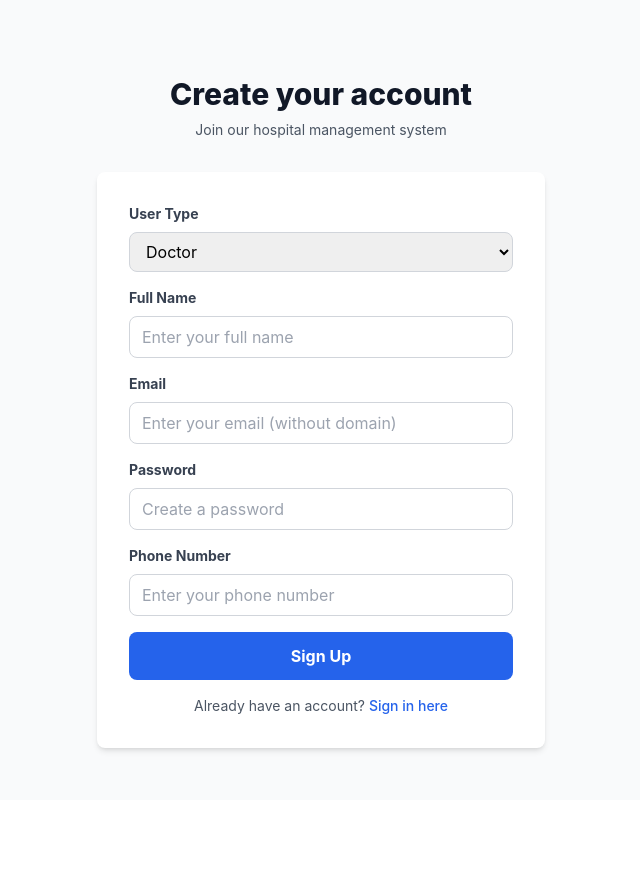
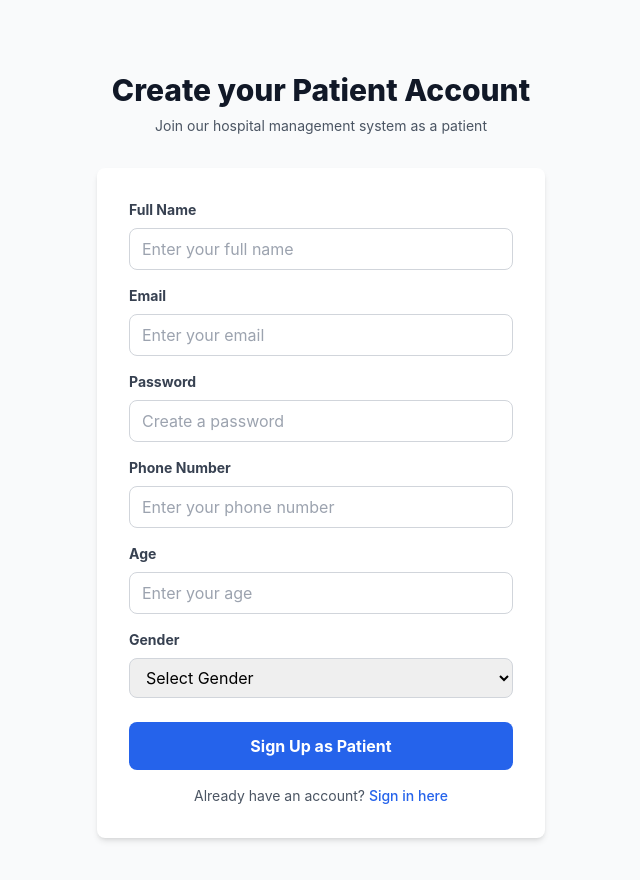
Before and after one commit to farazz1/Hospital-Appointment-and-Billing-System, a React (Create React App) app in the folder frontend/: page /signup in a window 1280 px wide. Shown: the top 880 px of the page, without its empty margins (319-959 px from the left). Before the commit the page ends 800 px from the top, so only its background shows below. Built offline with nearby package versions, Linux system fonts and the light colour scheme.

Commit message:
made it so that only patients can register/signup on signup page

```diff
--- a/frontend/src/pages/signup.js
+++ b/frontend/src/pages/signup.js
@@ -10,7 +10,7 @@ const Signup = () => {
     phone: "",
     age: "",
     gender: "",
-    userType: "doctor"
+    userType: "patient" // Set default to patient only
   });
   const [message, setMessage] = useState("");
   const [loading, setLoading] = useState(false);
@@ -41,26 +41,15 @@ const Signup = () => {
       <div className="max-w-md w-full space-y-8">
         <div>
           <h2 className="mt-6 text-center text-3xl font-extrabold text-gray-900">
-            Create your account
+            Create your Patient Account
           </h2>
           <p className="mt-2 text-center text-sm text-gray-600">
-            Join our hospital management system
+            Join our hospital management system as a patient
           </p>
         </div>
 
       <form onSubmit={handleSubmit} className="bg-white p-8 rounded-lg shadow-md w-full">
-        <div className="mb-4">
-          <label className="block text-gray-700 text-sm font-bold mb-2">User Type</label>
-          <select
-            name="userType"
-            value={formData.userType}
-            onChange={handleChange}
-            className="w-full border border-gray-300 rounded-lg px-3 py-2 focus:outline-none focus:ring-2 focus:ring-blue-500"
-          >
-            <option value="doctor">Doctor</option>
-            <option value="patient">Patient</option>
-          </select>
-        </div>
+        {/* Removed User Type dropdown entirely */}
 
         <div className="mb-4">
           <label className="block text-gray-700 text-sm font-bold mb-2">Full Name</label>
@@ -78,13 +67,13 @@ const Signup = () => {
         <div className="mb-4">
           <label className="block text-gray-700 text-sm font-bold mb-2">Email</label>
           <input
-            type="text"
+            type="email"
             name="email"
             value={formData.email}
             onChange={handleChange}
             required
             className="w-full border border-gray-300 rounded-lg px-3 py-2 focus:outline-none focus:ring-2 focus:ring-blue-500"
-            placeholder="Enter your email (without domain)"
+            placeholder="Enter your email"
           />
         </div>
 
@@ -114,8 +103,7 @@ const Signup = () => {
           />
         </div>
 
-        {formData.userType === "patient" && (
-          <>
+        {/* Always show patient-specific fields since only patients can sign up */}
         <div className="mb-4">
           <label className="block text-gray-700 text-sm font-bold mb-2">Age</label>
           <input
@@ -126,6 +114,8 @@ const Signup = () => {
             required
             className="w-full border border-gray-300 rounded-lg px-3 py-2 focus:outline-none focus:ring-2 focus:ring-blue-500"
             placeholder="Enter your age"
+            min="1"
+            max="120"
           />
         </div>
 
@@ -141,10 +131,9 @@ const Signup = () => {
             <option value="">Select Gender</option>
             <option value="Male">Male</option>
             <option value="Female">Female</option>
+            <option value="Other">Other</option>
           </select>
         </div>
-          </>
-        )}
 
         {message && (
           <div className={`mb-4 p-3 rounded ${
@@ -161,7 +150,7 @@ const Signup = () => {
           disabled={loading}
           className="w-full bg-blue-600 hover:bg-blue-700 text-white font-bold py-3 px-4 rounded-lg focus:outline-none focus:shadow-outline transition duration-200 disabled:opacity-50"
         >
-          {loading ? 'Creating Account...' : 'Sign Up'}
+          {loading ? 'Creating Account...' : 'Sign Up as Patient'}
         </button>
 
         <div className="mt-4 text-center">
```
Lines whose indentation alone changed are shown as unchanged.
